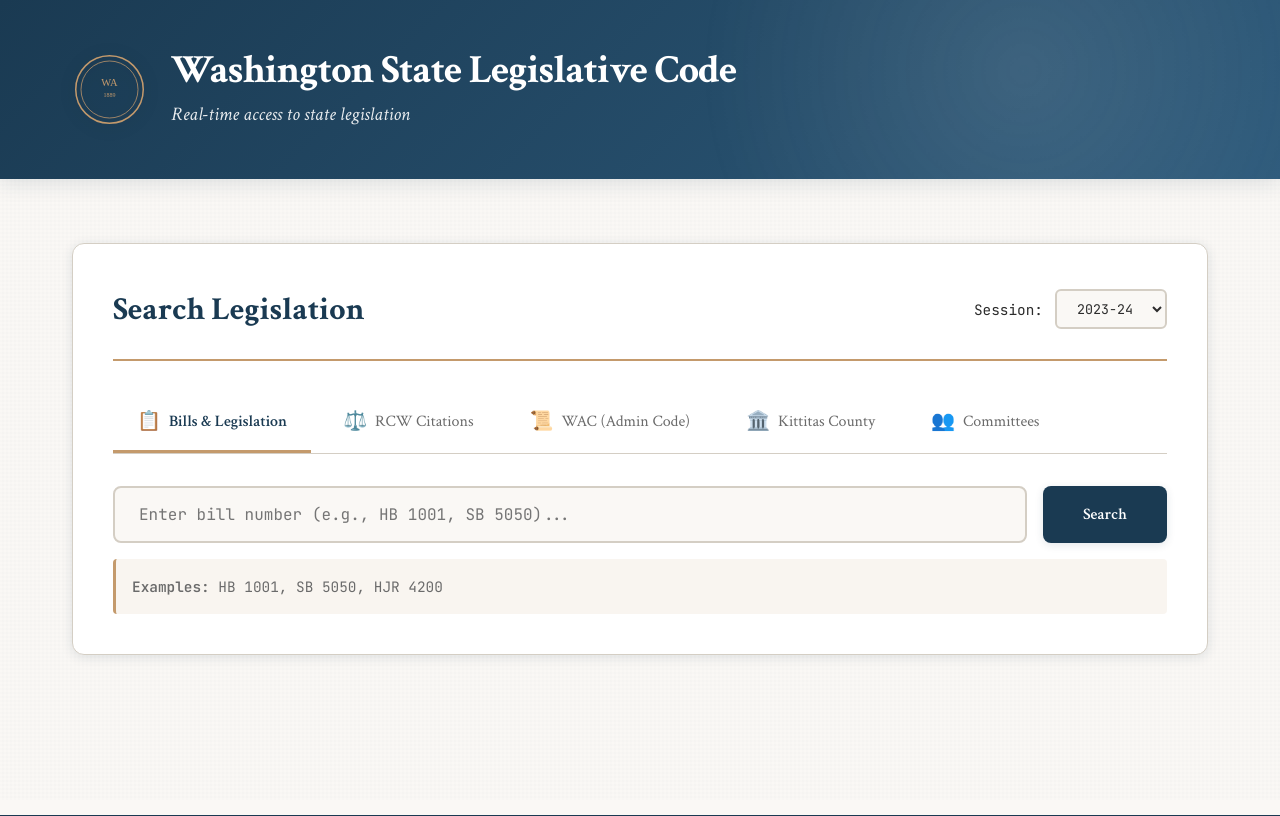
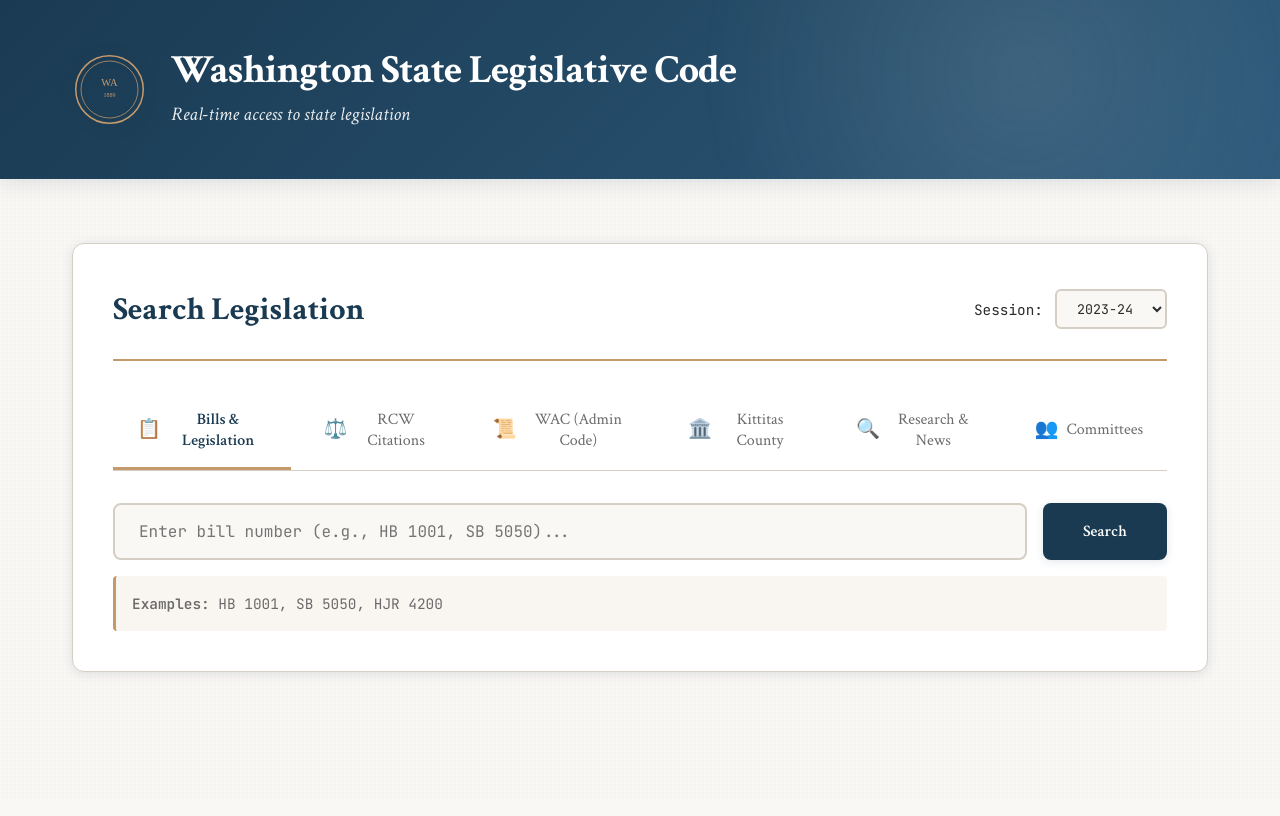
Before and after one commit to williamdmcbride/washington-legislative-explorer, a Flask app: page / in a window 1280 px wide. Shown: the top 816 px of the page. Run offline with Flask 3, Linux system fonts and the light colour scheme.

Commit message:
Update index.html

```diff
--- a/templates/index.html
+++ b/templates/index.html
@@ -67,6 +67,10 @@
                     <button class="tab-button" data-tab="kittitas">
                         <span class="tab-icon">🏛️</span>
                         Kittitas County
+                    </button>
+                    <button class="tab-button" data-tab="research">
+                        <span class="tab-icon">🔍</span>
+                        Research & News
                     </button>
                     <button class="tab-button" data-tab="committees">
                         <span class="tab-icon">👥</span>
@@ -148,6 +152,25 @@
                     </div>
                 </div>
 
+                <!-- Research & News Tab -->
+                <div class="tab-content" data-tab-content="research">
+                    <div class="search-box">
+                        <input
+                            type="text"
+                            id="research-search"
+                            class="search-input"
+                            placeholder="Research legislative topics, recent news, policy background..."
+                        >
+                        <button id="search-research-btn" class="search-button">
+                            Research
+                        </button>
+                    </div>
+                    <div class="search-help">
+                        <p><strong>Research with real-time information and citations</strong></p>
+                        <p>Examples: recent education bills, police reform legislation, housing policy updates</p>
+                    </div>
+                </div>
+
                 <!-- Committees Tab -->
                 <div class="tab-content" data-tab-content="committees">
                     <button id="load-committees-btn" class="search-button" style="width: 100%;">
```
